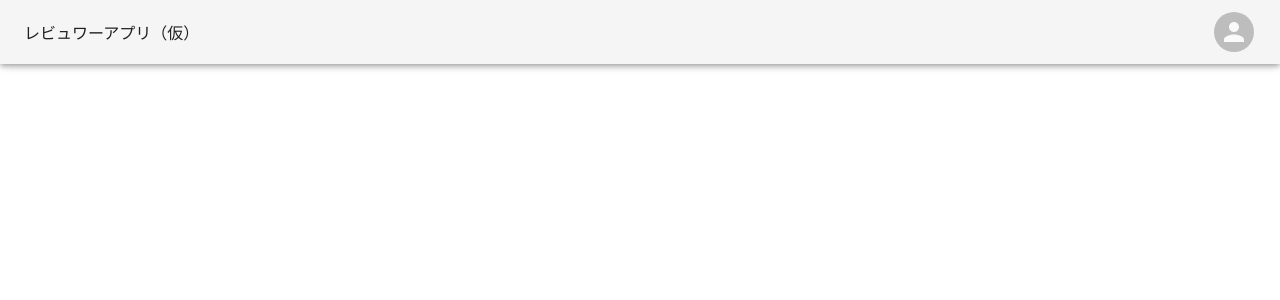
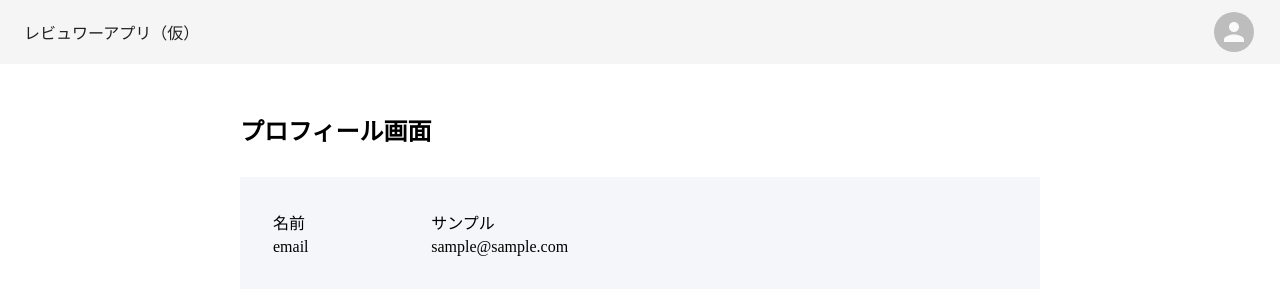
Before and after one commit to u-Hoshi/reviewer-decision-app, a React (Create React App) app: page /profile in a window 1280 px wide. Shown: the top 300 px of the page. Built offline with nearby package versions, Linux system fonts and the light colour scheme; no server answers.

Commit message:
プロフィールページのレイアウトを作成

```diff
--- a/src/App.tsx
+++ b/src/App.tsx
@@ -1,6 +1,6 @@
 import React from "react"
 
-function App() {
+const App = () => {
   return (
     <div className="App">
       <p>sample!!!</p>
--- a/src/Layouts/Group/index.tsx
+++ b/src/Layouts/Group/index.tsx
@@ -1,11 +1,15 @@
 import { Outlet } from "react-router-dom"
 import { DashBoardHeader } from "../../templates/DashBoardHeader"
+import useStyles from "./style"
 
 export const GroupLayout = () => {
+  const styles = useStyles()
   return (
-    <div>
+    <>
       <DashBoardHeader />
-      <Outlet />
-    </div>
+      <div className={styles.main}>
+        <Outlet />
+      </div>
+    </>
   )
 }
--- /dev/null
+++ b/src/Layouts/Group/style.ts
@@ -0,0 +1,7 @@
+import { makeStyles } from "@material-ui/core"
+
+export default makeStyles({
+  main: {
+    paddingTop: 64,
+  },
+})
--- a/src/pages/Profile/index.tsx
+++ b/src/pages/Profile/index.tsx
@@ -1,3 +1,21 @@
-export const Profile = () => {
-  return <div>プロフィール画面</div>
+import { VFC } from "react"
+import useStyles from "./style"
+
+export const Profile: VFC = () => {
+  const styles = useStyles()
+  return (
+    <div className={styles.root}>
+      <h2 className={styles.title}>プロフィール画面</h2>
+      <table className={styles.column}>
+        <tr>
+          <td>名前</td>
+          <td>サンプル</td>
+        </tr>
+        <tr>
+          <td>email</td>
+          <td>sample@sample.com</td>
+        </tr>
+      </table>
+    </div>
+  )
 }
--- /dev/null
+++ b/src/pages/Profile/style.ts
@@ -0,0 +1,17 @@
+import { makeStyles } from "@material-ui/core"
+
+export default makeStyles({
+  root: {
+    maxWidth: "800px",
+    margin: "0 auto",
+  },
+  column: {
+    backgroundColor: "#F5F6FA",
+    padding: "30px",
+    width: "800px",
+  },
+  title: {
+    paddingBottom: "10px",
+    paddingTop: "20px",
+  },
+})
--- a/src/templates/DashBoardHeader/index.tsx
+++ b/src/templates/DashBoardHeader/index.tsx
@@ -1,12 +1,14 @@
 import { AppBar, Avatar, Toolbar, IconButton } from "@material-ui/core"
+import { VFC } from "react"
 import { Logo } from "../Logo"
 
 import useStyles from "./style"
 
-export const DashBoardHeader = () => {
+export const DashBoardHeader: VFC = () => {
   const styles = useStyles()
   return (
-    <AppBar color="default">
+    <>
+      <AppBar color="default" elevation={0}>
         <Toolbar>
           <div className={styles.logo}>
             <Logo />
@@ -16,5 +18,6 @@ export const DashBoardHeader = () => {
           </IconButton>
         </Toolbar>
       </AppBar>
+    </>
   )
 }
```
Lines whose indentation alone changed are shown as unchanged.
